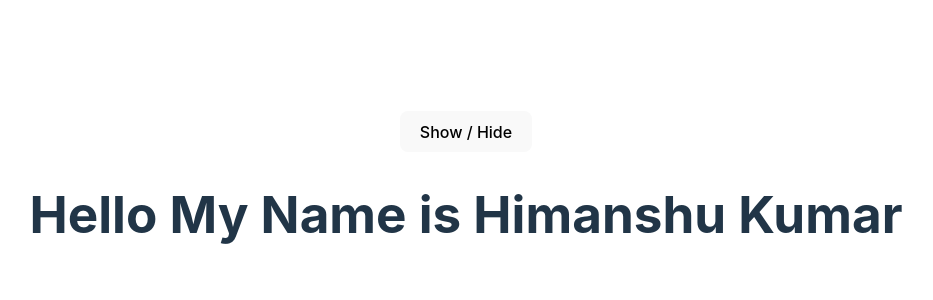
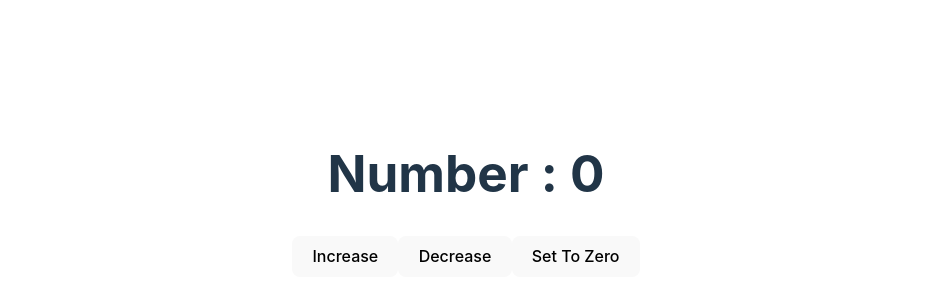
Before and after one commit to Himanshu1104K/React-Tutorial, a React (Vite) app: page / in a window 1280 px wide. Shown: the part 206-506 px from the top of the page, without its empty margins (174-1107 px from the left). Built offline with nearby package versions, Linux system fonts and the light colour scheme.

Commit message:
Exercise Done

```diff
--- a/src/App.jsx
+++ b/src/App.jsx
@@ -37,16 +37,46 @@
 //     </>
 //   );
 // }
+// function App() {
+//   const [isVisible, setVisibility] = useState("True");
+//   const changeVisibility = () => {
+//     setVisibility(!isVisible);
+//   };
+//   return (
+//     <>
+//       <div className="App">
+//         <button onClick={changeVisibility}>Show / Hide</button>
+//         {isVisible && <h1>Hello My Name is Himanshu Kumar</h1>}
+//       </div>
+//     </>
+//   );
+// }
+
+// Exercise
 function App() {
-  const [isVisible, setVisibility] = useState("True");
-  const changeVisibility = () => {
-    setVisibility(!isVisible);
+  const [count, setCount] = useState(0);
+
+  const Increase = () => {
+    setCount(count + 1);
   };
+
+  const Decrease = () => {
+    if (count > 0) {
+      setCount(count - 1);
+    }
+  };
+
+  const toZero = () => {
+    setCount(0);
+  };
+
   return (
     <>
       <div className="App">
-        <button onClick={changeVisibility}>Show / Hide</button>
-        {isVisible && <h1>Hello My Name is Himanshu Kumar</h1>}
+        <h1>Number : {count}</h1>
+        <button onClick={Increase}>Increase</button>
+        <button onClick={Decrease}>Decrease</button>
+        <button onClick={toZero}>Set To Zero</button>
       </div>
     </>
   );
```
